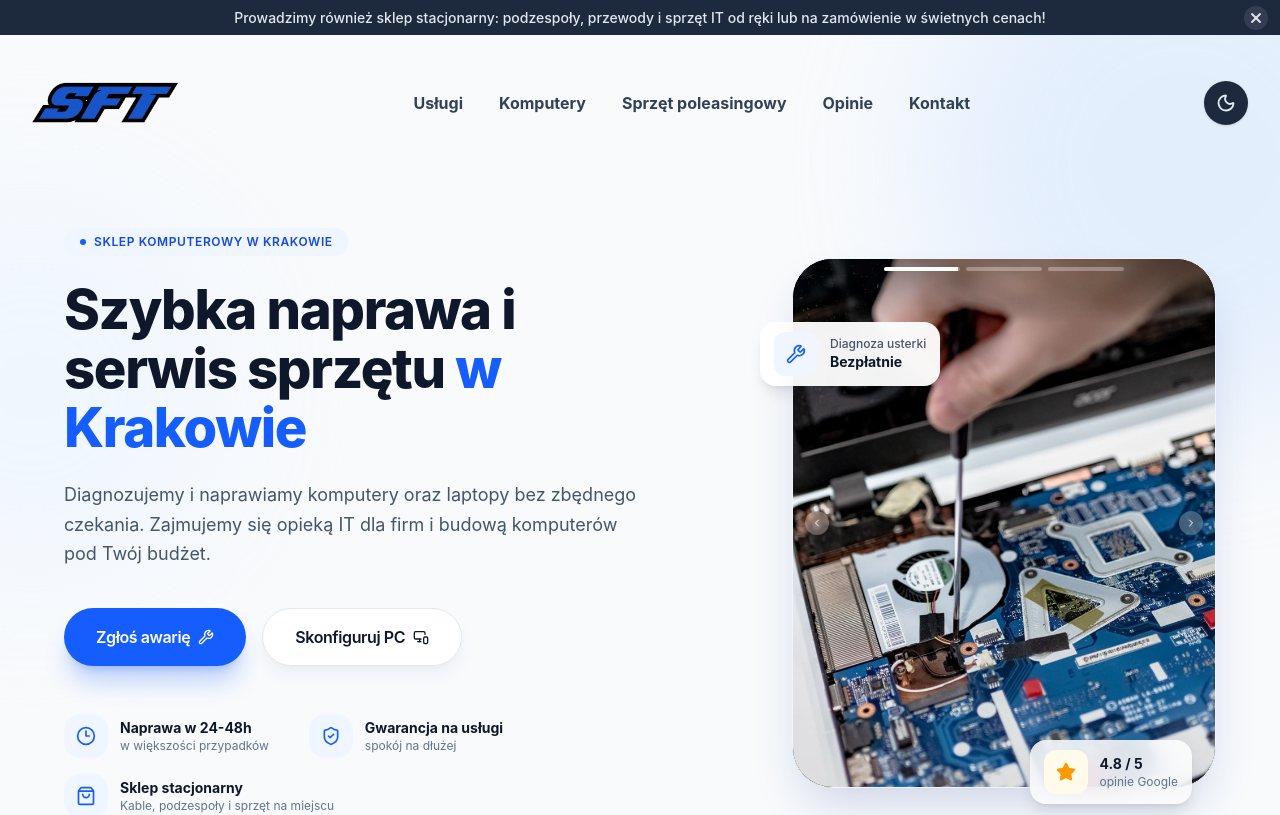
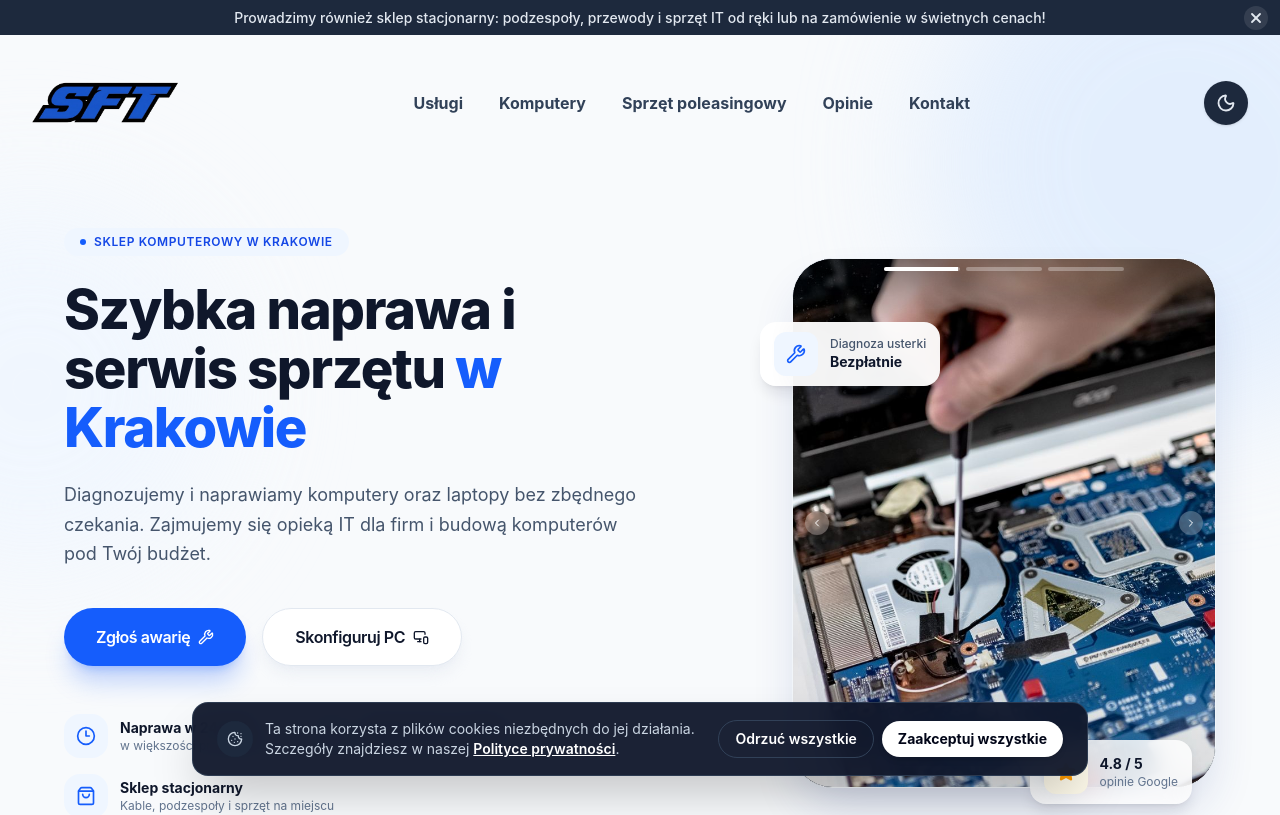
Before and after one commit to waskok/SFTComputers, a React (Vite) app: page / in a window 1280 px wide. Shown: the top 815 px of the page. Built offline with nearby package versions, Linux system fonts and the light colour scheme.

Commit message:
komunikat cookie

```diff
--- a/src/App.tsx
+++ b/src/App.tsx
@@ -9,6 +9,7 @@ import Opinions from "./components/Opinions";
 import Contact from "./components/Contact";
 import Footer from "./components/Footer";
 import PrivacyPolicy from "./components/PrivacyPolicy";
+import CookieBanner from "./components/CookieBanner";
 import { privacyPolicyHash } from "./data/siteData";
 
 function App() {
@@ -56,6 +57,7 @@ function App() {
           <Footer />
         </>
       )}
+      <CookieBanner />
     </div>
   );
 }
--- a/src/components/Contact.tsx
+++ b/src/components/Contact.tsx
@@ -1,5 +1,5 @@
 import { useEffect, useState, type ChangeEvent, type FocusEvent, type FormEvent } from "react";
-import { AlertCircle, CheckCircle2, Clock3, Loader2, Mail, MapPin, Phone, Send } from "lucide-react";
+import { AlertCircle, CheckCircle2, Clock3, Cookie, Loader2, Mail, MapPin, Phone, Send } from "lucide-react";
 import Button from "./ui/Button";
 import Reveal from "./ui/Reveal";
 import SectionBadge from "./ui/SectionBadge";
@@ -87,6 +87,10 @@ export default function Contact() {
   const [isSubmitting, setIsSubmitting] = useState(false);
   const [submitError, setSubmitError] = useState<string | null>(null);
 
+  const [hasMapConsent, setHasMapConsent] = useState<boolean>(() => {
+    return localStorage.getItem("sft_cookie_consent") === "accepted";
+  });
+
   useEffect(() => {
     function handleSetCategory(event: Event) {
       const custom = event as CustomEvent<{ categoryId?: string }>;
@@ -96,9 +100,30 @@ export default function Contact() {
       setIsSubmitted(false);
       setSubmitError(null);
     }
+
+    function handleConsentChange(event: Event) {
+      const custom = event as CustomEvent<{ status?: string }>;
+      setHasMapConsent(custom.detail?.status === "accepted");
+    }
+
     window.addEventListener("sft:setContactCategory", handleSetCategory as EventListener);
-    return () => window.removeEventListener("sft:setContactCategory", handleSetCategory as EventListener);
+    window.addEventListener("sft:cookieConsentChanged", handleConsentChange as EventListener);
+
+    return () => {
+      window.removeEventListener("sft:setContactCategory", handleSetCategory as EventListener);
+      window.removeEventListener("sft:cookieConsentChanged", handleConsentChange as EventListener);
+    };
   }, []);
+
+  const enableMapWithConsent = () => {
+    localStorage.setItem("sft_cookie_consent", "accepted");
+    setHasMapConsent(true);
+    window.dispatchEvent(
+      new CustomEvent("sft:cookieConsentChanged", {
+        detail: { status: "accepted" },
+      }),
+    );
+  };
 
   const handleChange = (
     event: ChangeEvent<HTMLInputElement | HTMLTextAreaElement | HTMLSelectElement>
@@ -414,16 +439,35 @@ export default function Contact() {
 
             <div
               id="mapa"
-              className="flex min-h-[14rem] flex-1 scroll-mt-36 flex-col overflow-hidden rounded-[2.5rem] border border-slate-200 bg-slate-50 shadow-md shadow-slate-200/50 dark:border-slate-800 dark:bg-slate-900 dark:shadow-xl"
+              className="flex min-h-[16rem] flex-1 scroll-mt-36 flex-col overflow-hidden rounded-[2.5rem] border border-slate-200 bg-slate-50 shadow-md shadow-slate-200/50 dark:border-slate-800 dark:bg-slate-900 dark:shadow-xl"
             >
+              {hasMapConsent ? (
                 <iframe
                   title="Lokalizacja SFT Computers na mapie Google"
                   src={company.mapsEmbedUrl}
-                className="h-full min-h-[14rem] w-full flex-1 border-0 dark:brightness-90 dark:contrast-105 dark:invert-[0.88] dark:hue-rotate-180"
+                  className="h-full min-h-[14rem] w-full flex-1 border-0"
                   loading="lazy"
                   referrerPolicy="no-referrer-when-downgrade"
                   allowFullScreen
                 />
+              ) : (
+                <div className="flex h-full min-h-[14rem] flex-1 flex-col items-center justify-center gap-3 p-6 text-center">
+                  <div className="flex h-10 w-10 items-center justify-center rounded-full bg-blue-50 text-blue-600 dark:bg-blue-950 dark:text-blue-400">
+                    <Cookie className="h-5 w-5" />
+                  </div>
+                  <p className="max-w-xs text-xs text-slate-600 dark:text-slate-400">
+                    Wyświetlenie mapy wymaga załadowania zewnętrznych plików cookies firmy Google.
+                  </p>
+                  <button
+                    type="button"
+                    onClick={enableMapWithConsent}
+                    className="cursor-pointer rounded-full bg-blue-600 px-4 py-2 text-xs font-semibold text-white shadow-md transition-colors hover:bg-blue-700 dark:hover:bg-blue-500"
+                  >
+                    Włącz mapę (zaakceptuj cookies)
+                  </button>
+                </div>
+              )}
+
               <a
                 href={company.mapsUrl}
                 target="_blank"
--- /dev/null
+++ b/src/components/CookieBanner.tsx
@@ -0,0 +1,79 @@
+import { useEffect, useState } from "react";
+import { Cookie } from "lucide-react";
+import { privacyPolicyHash } from "../data/siteData";
+
+export type CookieConsentStatus = "accepted" | "rejected" | "undecided";
+
+export default function CookieBanner() {
+  const [consent, setConsent] = useState<CookieConsentStatus>("undecided");
+  const [isOpen, setIsOpen] = useState(false);
+
+  useEffect(() => {
+    const saved = localStorage.getItem("sft_cookie_consent") as CookieConsentStatus | null;
+    if (saved === "accepted" || saved === "rejected") {
+      setConsent(saved);
+      setIsOpen(false);
+    } else {
+      setIsOpen(true);
+    }
+
+    const handleOpenBanner = () => {
+      setIsOpen(true);
+    };
+
+    window.addEventListener("sft:openCookieBanner", handleOpenBanner);
+    return () => window.removeEventListener("sft:openCookieBanner", handleOpenBanner);
+  }, []);
+
+  const handleDecision = (status: "accepted" | "rejected") => {
+    localStorage.setItem("sft_cookie_consent", status);
+    setConsent(status);
+    setIsOpen(false);
+    window.dispatchEvent(
+      new CustomEvent("sft:cookieConsentChanged", {
+        detail: { status },
+      }),
+    );
+  };
+
+  if (!isOpen) return null;
+
+  return (
+    <aside
+      aria-label="Zgoda na pliki cookies"
+      className="fixed bottom-4 inset-x-4 z-50 mx-auto max-w-4xl rounded-2xl border border-slate-700/80 bg-slate-900/95 p-4 text-white shadow-2xl backdrop-blur-md transition-all duration-300 sm:bottom-6 sm:px-6 sm:py-4 dark:border-slate-800 dark:bg-slate-950/95"
+    >
+      <div className="flex flex-col items-start justify-between gap-4 sm:flex-row sm:items-center">
+        <div className="flex items-center gap-3">
+          <div className="flex h-9 w-9 flex-none items-center justify-center rounded-full bg-slate-800 text-slate-300 dark:bg-slate-900">
+            <Cookie className="h-4 w-4" />
+          </div>
+          <p className="text-xs text-slate-300 sm:text-sm">
+            Ta strona korzysta z plików cookies niezbędnych do jej działania. Szczegóły znajdziesz w naszej{" "}
+            <a href={privacyPolicyHash} className="font-semibold text-white underline hover:text-blue-400">
+              Polityce prywatności
+            </a>
+            .
+          </p>
+        </div>
+
+        <div className="flex w-full flex-none items-center justify-end gap-2 sm:w-auto">
+          <button
+            type="button"
+            onClick={() => handleDecision("rejected")}
+            className="flex-1 cursor-pointer rounded-full border border-slate-700 bg-transparent px-4 py-2 text-xs font-semibold text-white transition-colors duration-200 hover:bg-slate-800 sm:flex-none sm:text-sm dark:border-slate-800 dark:hover:bg-slate-900"
+          >
+            Odrzuć wszystkie
+          </button>
+          <button
+            type="button"
+            onClick={() => handleDecision("accepted")}
+            className="flex-1 cursor-pointer rounded-full bg-white px-4 py-2 text-xs font-bold text-slate-950 shadow-md transition-colors duration-200 hover:bg-slate-200 sm:flex-none sm:text-sm"
+          >
+            Zaakceptuj wszystkie
+          </button>
+        </div>
+      </div>
+    </aside>
+  );
+}
--- a/src/components/Footer.tsx
+++ b/src/components/Footer.tsx
@@ -3,6 +3,10 @@ import footerLogo from "../assets/FooterLogo.png";
 import { company, footerLinks, privacyPolicyHash } from "../data/siteData";
 
 export default function Footer() {
+  const openCookieSettings = () => {
+    window.dispatchEvent(new CustomEvent("sft:openCookieBanner"));
+  };
+
   return (
     <footer className="border-t border-slate-100 bg-white text-slate-500 dark:border-slate-800/80 dark:bg-slate-950 dark:text-slate-400">
       <div className="mx-auto max-w-7xl px-4 py-16 sm:px-6 lg:px-8">
@@ -61,6 +65,13 @@ export default function Footer() {
             <a href={privacyPolicyHash} className="text-xs text-slate-400 hover:text-blue-700 dark:text-slate-500 dark:hover:text-blue-400">
               Polityka prywatności
             </a>
+            <button
+              type="button"
+              onClick={openCookieSettings}
+              className="cursor-pointer text-xs text-slate-400 hover:text-blue-700 dark:text-slate-500 dark:hover:text-blue-400"
+            >
+              Zgoda cookies
+            </button>
           </div>
         </div>
       </div>
```
Lines whose indentation alone changed are shown as unchanged.
